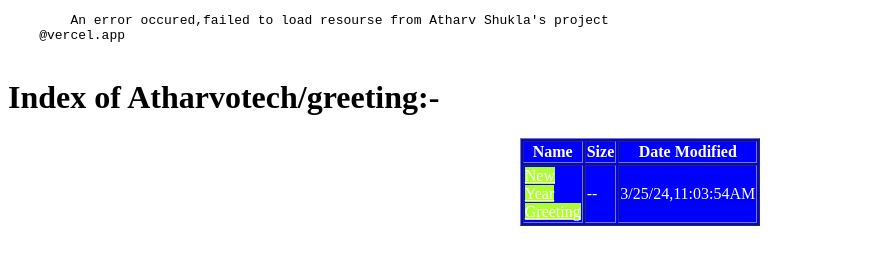
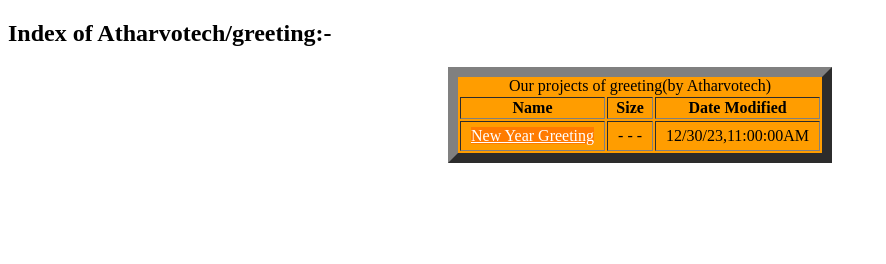
Before and after one commit to atharvotech/greeting, a plain HTML site: page index.html in a window 1280 px wide. Shown: the whole page, without its empty margins (0-886 px from the left). Drawn offline with Linux system fonts and the light colour scheme.

Commit message:
Add files via upload

```diff
--- a/index.html
+++ b/index.html
@@ -1,28 +1,43 @@
 <!DOCTYPE html>
 <html lang="en">
+
 <head>
     <meta charset="UTF-8">
     <meta name="viewport" content="width=device-width, initial-scale=1.0">
     <title>Document</title>
     <style>
-        a{
-            background:greenyellow;
-            color:white;
+        *{
+            box-sizing: border-box;
         }
+        table {
+            background: rgb(255, 157, 0);
+            color: black;
+            display: block;
+            width: max-content;
+            margin: auto;
+        }
+
+        a {
+            background: rgb(255, 123, 0);
+            color: rgb(255, 255, 255);
+        }
+
         td{
-            width:min-content;
+            width: max-content;
+            padding: 5px 10px;
+        }
+        td>a{
+            background: rgb(255, 123, 0);
         }
     </style>
 </head>
+
 <body>
-    <pre>
-        An error occured,failed to load resourse from Atharv Shukla's project
-    @vercel.app
-    </pre>
-    <h1>
+    <h2>
         Index of Atharvotech/greeting:-
-    </h1>
-    <table style="background:blue;color:white;display:block;width:min-content;margin:auto;" border="1">
+    </h2>
+    <table border="10">
+        <caption>Our projects of greeting(by Atharvotech)</caption>
         <thead>
             <th>Name</th>
             <th>Size</th>
@@ -32,9 +47,10 @@
             <td>
                 <a href="newyear/index.html">New Year Greeting</a>
             </td>
-            <td>--</td>
-            <td>3/25/24,11:03:54AM </td>
+            <td>- - - </td>
+            <td>12/30/23,11:00:00AM </td>
         </tr>
     </table>
 </body>
+
 </html>
--- /dev/null
+++ b/load.js
@@ -0,0 +1,6 @@
+// const body = document.querySelector('.body');
+const loader = document.querySelector('.loader');
+window.addEventListener("load", () =>{
+    loader.classList.add('loaded');
+    addEventListener("animationend", () => {body.removeChild(loader)});
+});
```
Also changed, not shown: load.css (added, +56 -0 lines), newyear/index.html (+8 -73 lines).
